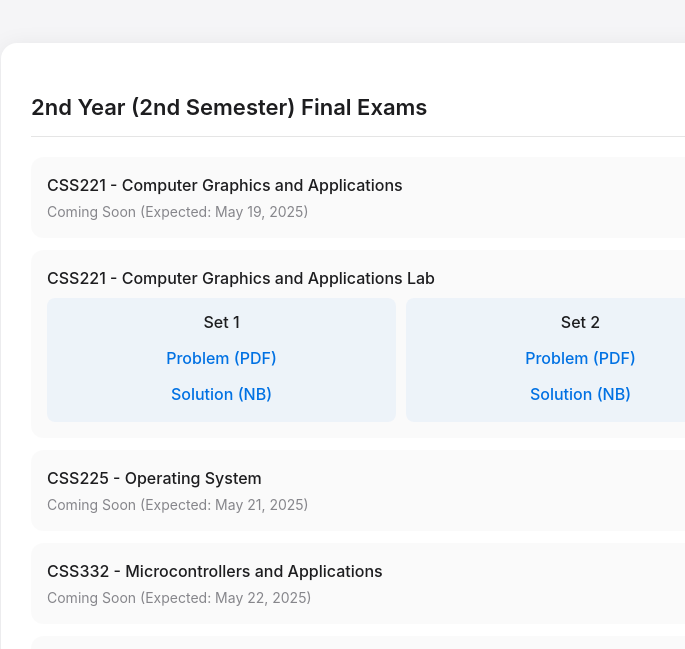
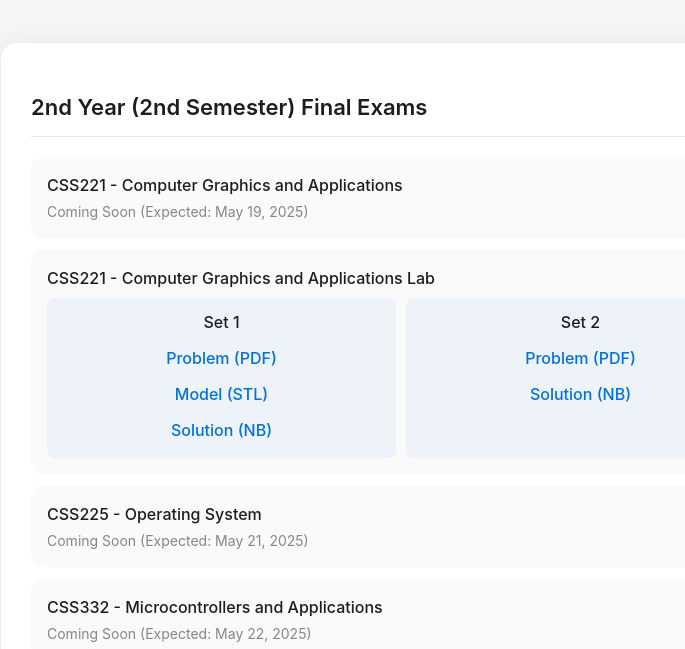
Before and after one commit to npwitk/npwitk.github.io, a plain HTML site: page mock.html in a window 1280 px wide. Shown: the part 135-784 px from the top of the page, without its empty margins (239-924 px from the left). Drawn offline with Linux system fonts and the light colour scheme.

Commit message:
Update mock.html

```diff
--- a/mock.html
+++ b/mock.html
@@ -197,6 +197,7 @@ footer {
             <div class="set-title">Set 1</div>
             <div class="file-links">
               <a href="http://npwitk.com/mock-exam/CSS221_Lab_Mock_Set1.pdf" class="exam-link">Problem (PDF)</a>
+              <a href="https://github.com/npwitk/CSS221-Computer-Graphics-and-Applications/blob/main/Exam/Lab%20Mock%20Exam/CubCr.stl" class="exam-link">Model (STL)</a>
               <a href="https://github.com/npwitk/CSS221-Computer-Graphics-and-Applications/blob/main/Exam/Lab%20Mock%20Exam/Set1.nb" class="exam-link">Solution (NB)</a>
             </div>
           </div>
```
